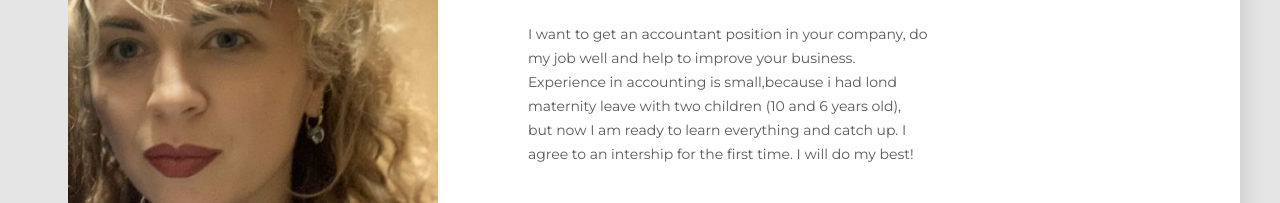
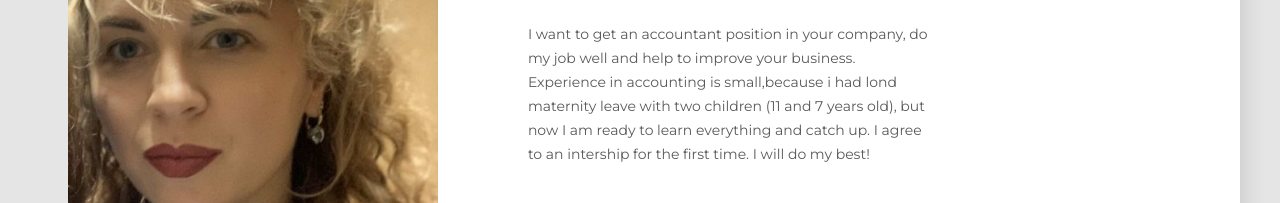
Before and after one commit to Nasvishchuk-Olena/Resume, a plain HTML site: page index.html in a window 1280 px wide. Shown: the part 230-433 px from the top of the page. Drawn offline with Linux system fonts and the light colour scheme.

Commit message:
knkj
glk

```diff
--- a/index.html
+++ b/index.html
@@ -25,7 +25,7 @@
 
           <p class="about-discription">
             I want to get an accountant position in your company, do my job well
-            and help to improve your business. Experience in accounting is small,because i had lond maternity leave with two children (10 and 6 years old), but now I am ready to learn everything and catch up. I agree to an intership for the first time. I will do my best!
+            and help to improve your business. Experience in accounting is small,because i had lond maternity leave with two children (11 and 7 years old), but now I am ready to learn everything and catch up. I agree to an intership for the first time. I will do my best!
           </p>
         </div>
         <!--Projects-->
```
